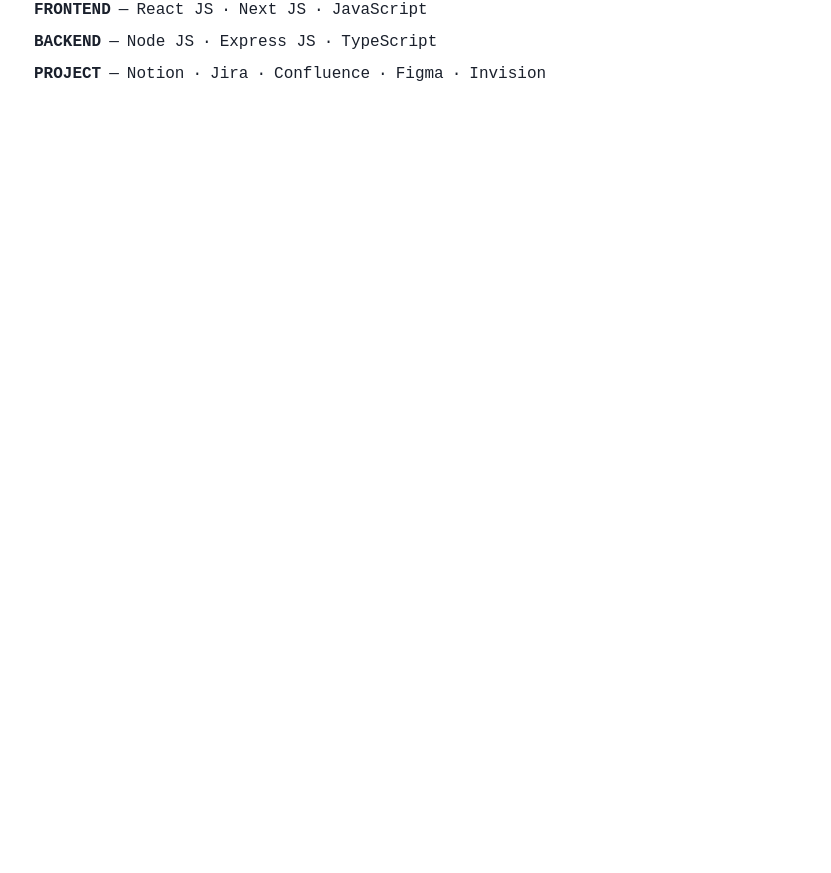
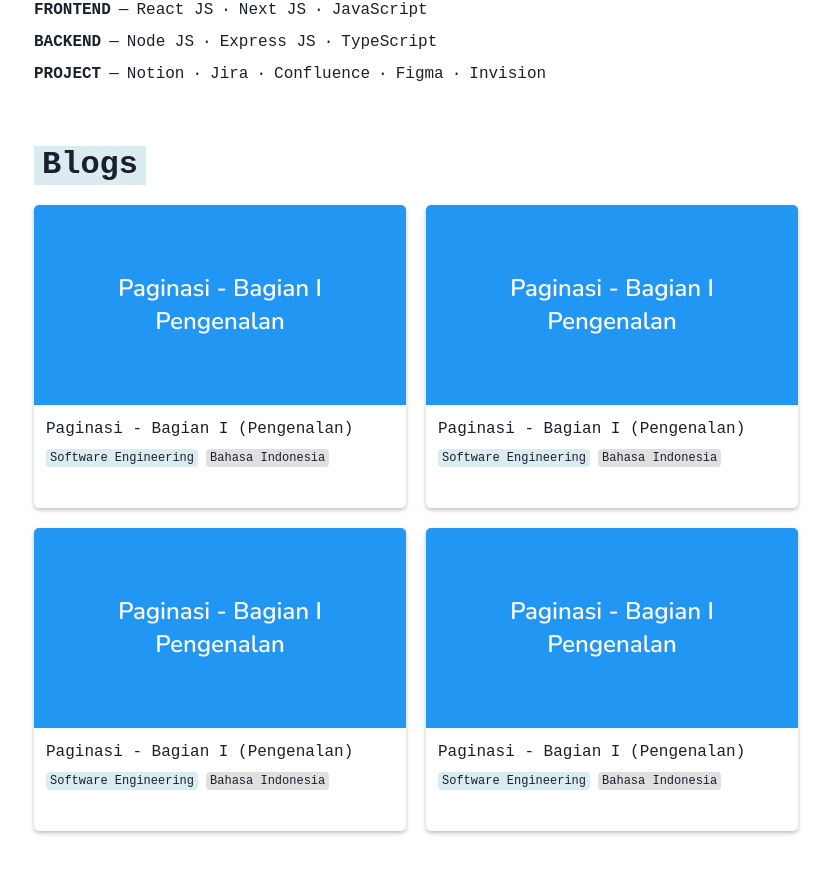
Before and after one commit to ricoputrap/ricoputra, a Next.js app: page / in a window 1280 px wide. Shown: the part 553-1426 px from the top of the page, without its empty margins (224-1055 px from the left). Before the commit the page ends 800 px from the top, so only its background shows below. Built offline with nearby package versions, Linux system fonts and the light colour scheme.

Commit message:
redesign: implement Blogs section

```diff
--- a/components/Layout/index.tsx
+++ b/components/Layout/index.tsx
@@ -1,5 +1,6 @@
 import { Box } from '@chakra-ui/react'
 import React from 'react'
+import Blogs from '../organisms/Blogs'
 import Hero from '../organisms/Hero'
 import TechStack from '../organisms/TechStack'
 
@@ -13,6 +14,7 @@
       >
         <Hero />
         <TechStack />
+        <Blogs />
       </Box>
     </Box>
   )
--- /dev/null
+++ b/components/molecules/Card/index.tsx
@@ -0,0 +1,37 @@
+import { Box, Stack } from '@chakra-ui/react'
+import Image, { StaticImageData } from 'next/image';
+import React from 'react'
+
+type Props = {
+  children: React.ReactNode,
+  coverImg: string | StaticImageData;
+  url: string;
+}
+
+const Card: React.FC<Props> = ({ children, coverImg, url }) => {
+  return (
+
+      <Stack
+        width={372}
+        height={303}
+        borderRadius="5px"
+        boxShadow="0px 2px 4px rgba(0, 0, 0, 0.25)"
+      >
+        <a
+          href={ url }
+          target="_blank"
+          rel="noopener noreferrer"
+        >
+          <Box height={200} width="100%" overflow="hidden" borderTopRadius="5px">
+            <Image src={coverImg} alt="card-cover" />
+          </Box>
+          <Stack padding="12px" marginTop="0 !important">
+            { children }
+          </Stack>
+        </a>
+      </Stack>
+
+  )
+}
+
+export default Card
--- /dev/null
+++ b/components/organisms/Blogs/index.tsx
@@ -0,0 +1,82 @@
+import React from 'react'
+import Card from '../../molecules/Card'
+import Section from '../Section'
+import BlogCover from "../../../assets/images/blog__cover.png";
+import { Box, Text } from '@chakra-ui/react';
+
+const data = [
+  {
+    id: 0,
+    title: "Paginasi - Bagian I (Pengenalan)",
+    categories: [
+      { id: 0, label: "Software Engineering", bgColor: "blueSecondary" },
+      { id: 1, label: "Bahasa Indonesia", bgColor: "grayBg" }
+    ],
+    cover: BlogCover,
+    url: "https://ricoputrap.notion.site/Paginasi-Bagian-I-Pengenalan-c3c7c29588bd4dab8f2a48618bb9215f"
+  },
+  {
+    id: 1,
+    title: "Paginasi - Bagian I (Pengenalan)",
+    categories: [
+      { id: 0, label: "Software Engineering", bgColor: "blueSecondary" },
+      { id: 1, label: "Bahasa Indonesia", bgColor: "grayBg" }
+    ],
+    cover: BlogCover,
+    url: "https://ricoputrap.notion.site/Paginasi-Bagian-I-Pengenalan-c3c7c29588bd4dab8f2a48618bb9215f"
+  },
+  {
+    id: 2,
+    title: "Paginasi - Bagian I (Pengenalan)",
+    categories: [
+      { id: 0, label: "Software Engineering", bgColor: "blueSecondary" },
+      { id: 1, label: "Bahasa Indonesia", bgColor: "grayBg" }
+    ],
+    cover: BlogCover,
+    url: "https://ricoputrap.notion.site/Paginasi-Bagian-I-Pengenalan-c3c7c29588bd4dab8f2a48618bb9215f"
+  },
+  {
+    id: 3,
+    title: "Paginasi - Bagian I (Pengenalan)",
+    categories: [
+      { id: 0, label: "Software Engineering", bgColor: "blueSecondary" },
+      { id: 1, label: "Bahasa Indonesia", bgColor: "grayBg" }
+    ],
+    cover: BlogCover,
+    url: "https://ricoputrap.notion.site/Paginasi-Bagian-I-Pengenalan-c3c7c29588bd4dab8f2a48618bb9215f"
+  },
+]
+
+const Blogs: React.FC = () => {
+  return (
+    <Section title="Blogs">
+      <Box
+        display="flex"
+        justifyContent="flex-start"
+        flexWrap="wrap"
+        gap="20px"
+      >
+        {data.map(blog => (
+          <Card key={ blog.id } coverImg={ blog.cover } url={ blog.url }>
+            <Text>{ blog.title }</Text>
+
+            <Box display="flex" flexWrap="wrap" gap="8px">
+              {blog.categories.map(category => (
+                <Box
+                  key={category.id}
+                  paddingX="4px"
+                  borderRadius="4px"
+                  backgroundColor={category.bgColor}
+                >
+                  <Text fontSize="12px">{ category.label }</Text>
+                </Box>
+              ))}
+            </Box>
+          </Card>
+        ))}
+      </Box>
+    </Section>
+  )
+}
+
+export default Blogs
--- a/pages/_app.tsx
+++ b/pages/_app.tsx
@@ -10,6 +10,7 @@
   },
   colors: {
     grayText: "#787774",
+    grayBg: "#E0E0E0",
     blueLinkedIn: "#0077B7",
     blueSecondary: "#DAEBF1",
     redGmail: "#F14336"
```
Also changed, not shown: assets/images/blog__cover.png (added).
